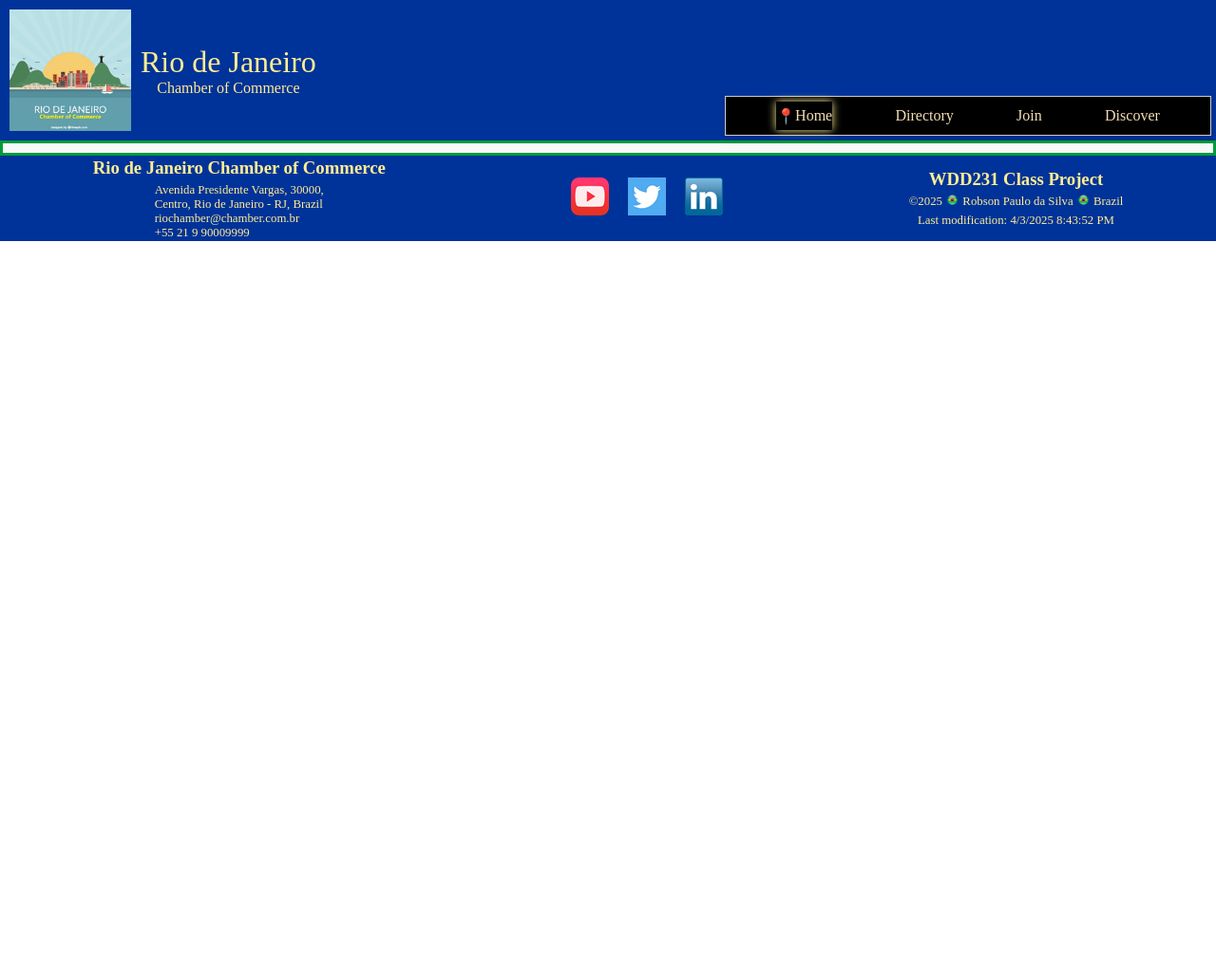
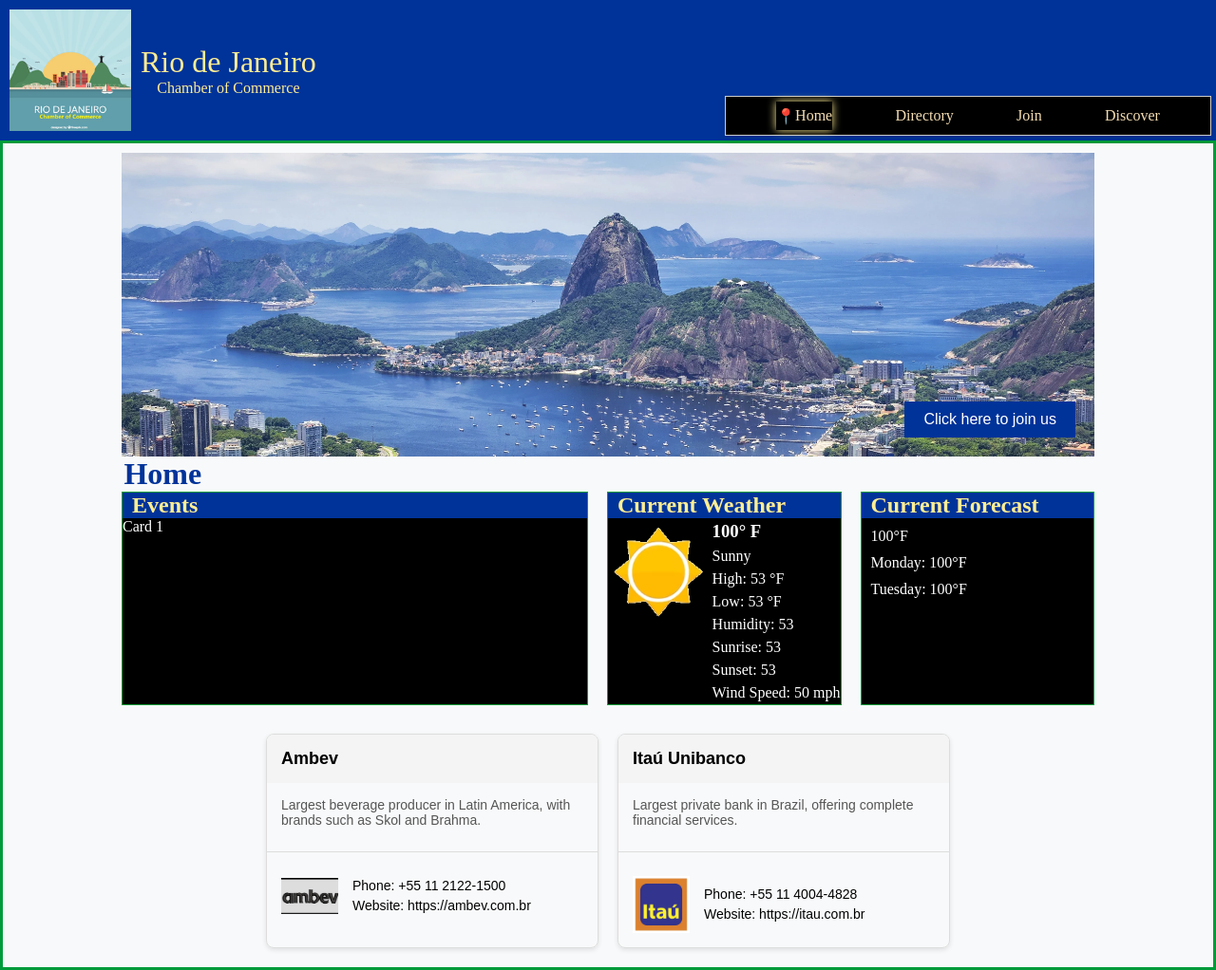
Before and after one commit to robsonpsilva/wdd231, a plain HTML site: page chamber/index.html in a window 1280 px wide. Shown: the top 1022 px of the page at 95% size. Before the commit the page ends 800 px from the top, so only its background shows below. Drawn offline with Linux system fonts and the light colour scheme; no server answers.

Commit message:
modified:   chamber/directory.html 	modified:   chamber/discover.html 	modified:   chamber/index.html 	modified:   chamber/join.html

```diff
--- a/chamber/index.html
+++ b/chamber/index.html
@@ -45,16 +45,52 @@
             <a href="./index.html" class="comp_nav_a active">Home</a>
             <a href="./directory.html" class="comp_nav_a">Directory</a>
             <a href="./join.html" class="comp_nav_a">Join</a>
-            <a href="#" class="comp_nav_a" target="_self">Discover</a>
+            <a href="./discover.html" class="comp_nav_a" target="_self">Discover</a>
         </nav>
     </header>
     <main>
-        <section class="cards">
-            <!-- Cartões serão inseridos aqui -->
-        </section>
-        <aside class="sidebar">
-            <p id="visit-message"></p>
-        </aside>
+        <div class="hero">
+            <button button onclick="join_redirect()">Click here to join us</button>
+        </div>
+        <h1>Home</h1>
+        <div class="container">
+            <div class="card_index large_card_index">
+                <h2>Events</h2>
+                <span>Card 1</span>
+            </div>
+            <div class="card_index">
+                <h2>Current Weather</h2>
+                <div class = "innercard">
+                    <img id="weathericon" src="./images/sunny.png" alt="weather icon">
+                    <div>
+                        <h3><span id="temperature">100</span>&deg; F</h3>
+                        <span id="weatherdesc">Sunny</span>
+                        <br>
+                        <span> High: <span id = "highTemperature">53</span> &deg;F </span>
+                        <br>
+                        <span> Low: <span id = "lowTemperature">53</span> &deg;F </span>
+                        <br>
+                        Humidity: <span id = "humidity">53</span>
+                        <br>
+                        Sunrise: <span id = "sunriseout">53</span>
+                        <br>
+                        Sunset: <span id = "sunsetout">53</span>
+                        <br>
+                        Wind Speed: <span id="windspeed">50</span> mph
+                    </div>
+                </div>
+            </div>
+            <div class="card_index">
+                <h2>Current Forecast</h2>
+                <div id="forecast_card">
+                    <div><span id="todayforecast">100</span>&deg;F </div>
+                    <div>Monday: <span id="tommorowforecast">100</span>&deg;F </div>
+                    <div>Tuesday: <span id="day_after_tommorowforecast">100</span>&deg;F </div>
+                </div>
+            </div>
+        </div>
+        <div id="adContainer" class="ad-container"></div>
+    </main>
     </main>
     <footer id = "footer-section" class="footer-section" >
         <div class="footer-container">
```
Also changed, not shown: chamber/directory.html (+1 -1 lines), chamber/discover.html (+2 -2 lines), chamber/join.html (+1 -1 lines).
